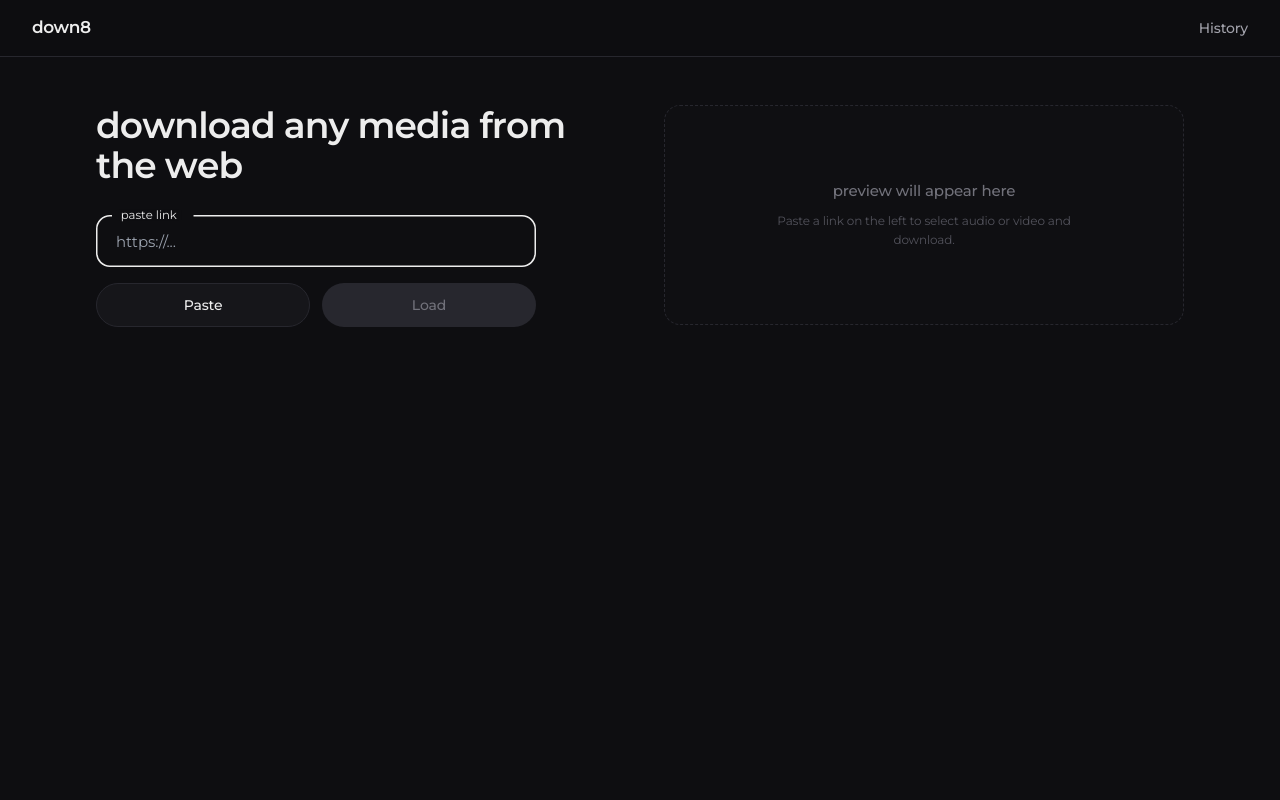
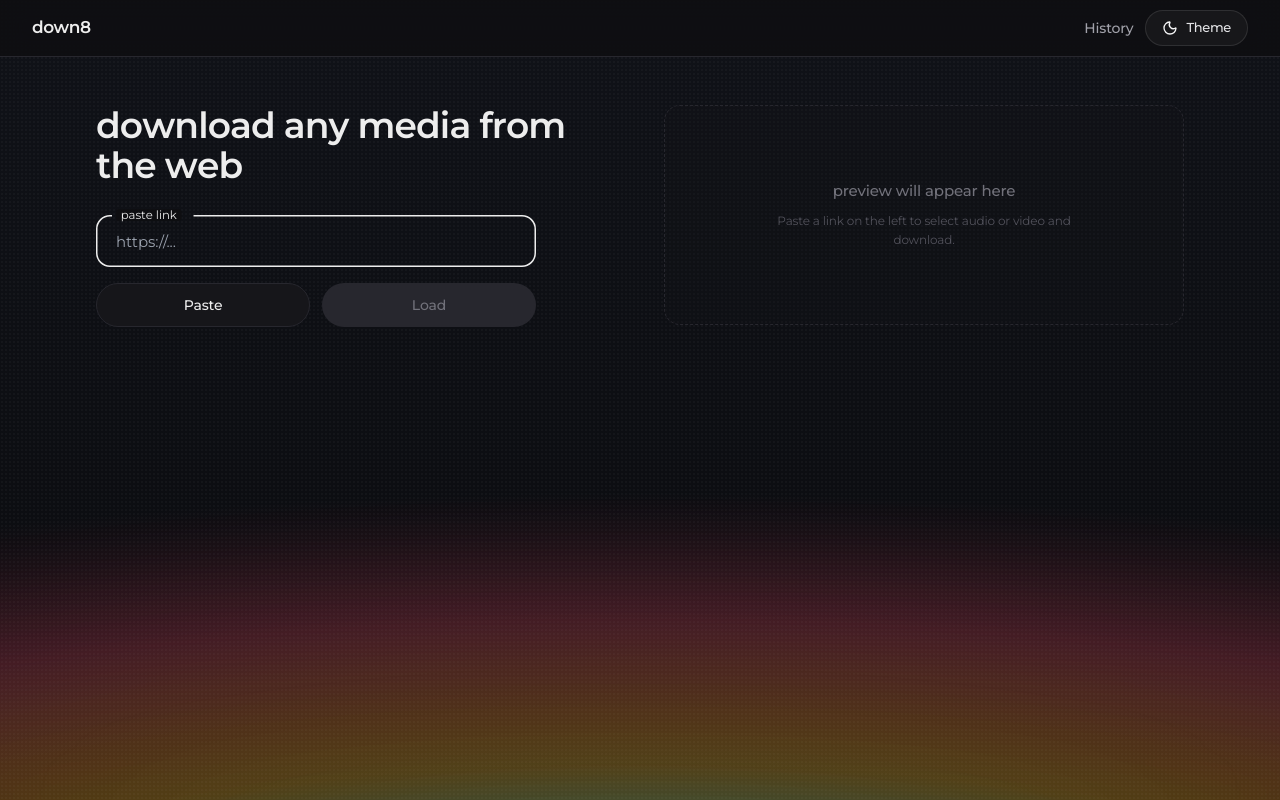
Before and after one commit to swxjj/down8, a React (Vite) app in the folder frontend/: page / in a window 1280 px wide. Built offline with nearby package versions, Linux system fonts and the light colour scheme; no server answers.

Commit message:
feat(ui): add dual theme backgrounds and MorphButton ThemeToggle in header

```diff
--- a/frontend/src/App.jsx
+++ b/frontend/src/App.jsx
@@ -7,6 +7,8 @@ import PreviewModal from './components/PreviewModal';
 import HistoryDrawer from './components/HistoryDrawer';
 import ErrorAlert from './components/ErrorAlert';
 import TextEffect from './components/core/text-effect';
+import DarkArcBandsBackground from './components/background-gradient/dark-arc-bands-background';
+import CoralGlowBackground from './components/background-gradient/coral-glow-background';
 import {
   fetchMediaInfo,
   startDownload,
@@ -37,6 +39,37 @@ export default function App() {
     }
   });
   const [isHistoryOpen, setIsHistoryOpen] = useState(false);
+
+  // Theme state (isDark defaults to true)
+  const [isDark, setIsDark] = useState(() => {
+    try {
+      const saved = localStorage.getItem('theme');
+      if (saved) return saved === 'dark';
+      return true;
+    } catch {
+      return true;
+    }
+  });
+
+  const toggleTheme = () => {
+    setIsDark((prev) => {
+      const next = !prev;
+      try {
+        localStorage.setItem('theme', next ? 'dark' : 'light');
+      } catch (e) {
+        console.warn('Failed to persist theme', e);
+      }
+      return next;
+    });
+  };
+
+  useEffect(() => {
+    if (isDark) {
+      document.documentElement.classList.add('dark');
+    } else {
+      document.documentElement.classList.remove('dark');
+    }
+  }, [isDark]);
 
   // In-browser Preview Modal state
   const [previewTask, setPreviewTask] = useState(null);
@@ -298,10 +331,24 @@ export default function App() {
   };
 
   return (
-    <div className="h-screen w-screen overflow-hidden bg-[#0e0e11] text-[#ededed] flex flex-col justify-between selection:bg-[#27272a] selection:text-white font-sans">
+    <div className="relative isolate h-screen w-screen overflow-hidden bg-transparent text-neutral-900 dark:text-[#ededed] flex flex-col justify-between selection:bg-[#27272a] selection:text-white font-sans transition-colors duration-500">
+
+      {/* Persistent Fixed Dual Theme Backgrounds with Smooth Cross-fading */}
+      <div className="fixed inset-0 -z-10 pointer-events-none overflow-hidden" aria-hidden="true">
+        <div className={`absolute inset-0 transition-opacity duration-700 ease-in-out ${isDark ? 'opacity-100' : 'opacity-0'}`}>
+          <DarkArcBandsBackground className="w-full h-full min-h-screen" />
+        </div>
+        <div className={`absolute inset-0 transition-opacity duration-700 ease-in-out ${isDark ? 'opacity-0' : 'opacity-100'}`}>
+          <CoralGlowBackground className="w-full h-full min-h-screen" />
+        </div>
+      </div>
 
       {/* Navigation Header */}
-      <Header onOpenHistory={() => setIsHistoryOpen(true)} />
+      <Header
+        onOpenHistory={() => setIsHistoryOpen(true)}
+        isDark={isDark}
+        toggleTheme={toggleTheme}
+      />
 
       {/* Main Split-Screen Workbench - Positioned higher up, Locked to Viewport */}
       <main className="flex-1 flex items-start justify-center max-w-6xl mx-auto px-4 sm:px-8 pt-6 sm:pt-10 lg:pt-12 w-full overflow-hidden">
@@ -314,7 +361,7 @@ export default function App() {
                 per="char"
                 preset="fade"
                 as="h1"
-                className="text-3xl sm:text-4xl font-semibold tracking-tight text-[#ededed] leading-tight"
+                className="text-3xl sm:text-4xl font-semibold tracking-tight text-neutral-900 dark:text-[#ededed] leading-tight"
               >
                 download any media from the web
               </TextEffect>
--- a/frontend/src/components/Header.jsx
+++ b/frontend/src/components/Header.jsx
@@ -1,22 +1,28 @@
 import React from 'react';
+import ThemeToggle from './ui/ThemeToggle';
 
-export default function Header({ onOpenHistory }) {
+export default function Header({ onOpenHistory, isDark, toggleTheme }) {
   return (
-    <header className="w-full border-b border-[#27272e] bg-[#0e0e11]/90 backdrop-blur-sm sticky top-0 z-40 text-[#ededed] font-sans">
+    <header className="w-full border-b border-black/10 dark:border-[#27272e] bg-white/70 dark:bg-[#0e0e11]/80 backdrop-blur-md sticky top-0 z-40 text-neutral-900 dark:text-[#ededed] font-sans transition-colors duration-500">
       <div className="max-w-7xl mx-auto px-4 sm:px-8 h-14 flex items-center justify-between">
-        <span className="text-[17px] font-semibold tracking-tight text-[#ededed] select-none">
+        <span className="text-[17px] font-semibold tracking-tight text-neutral-900 dark:text-[#ededed] select-none">
           down8
         </span>
 
+        <div className="flex items-center gap-3">
           {/* Text-only History with interactive hover underline (no buttons, no numbers) */}
           <button
             type="button"
             onClick={onOpenHistory}
-          className="text-[14px] font-medium text-[#a1a1aa] hover:text-[#ededed] transition-colors relative py-1 group focus:outline-none bg-transparent border-0 cursor-pointer"
+            className="text-[14px] font-medium text-neutral-600 dark:text-[#a1a1aa] hover:text-neutral-900 dark:hover:text-[#ededed] transition-colors relative py-1 group focus:outline-none bg-transparent border-0 cursor-pointer"
           >
             <span>History</span>
-          <span className="absolute bottom-0 left-0 w-0 h-[1.5px] bg-[#ededed] transition-all duration-200 group-hover:w-full" />
+            <span className="absolute bottom-0 left-0 w-0 h-[1.5px] bg-neutral-900 dark:bg-[#ededed] transition-all duration-200 group-hover:w-full" />
           </button>
+
+          {/* MorphButton Theme Toggle */}
+          <ThemeToggle isDark={isDark} toggleTheme={toggleTheme} />
+        </div>
       </div>
     </header>
   );
--- /dev/null
+++ b/frontend/src/components/background-gradient/coral-glow-background.jsx
@@ -0,0 +1,34 @@
+import React, { forwardRef } from 'react';
+
+export const CoralGlowBackground = forwardRef(
+  ({ children, className = '', ...props }, ref) => {
+    return (
+      <div
+        ref={ref}
+        data-slot="coral-glow-background"
+        className={`relative isolate overflow-hidden bg-[#FFFBF9] ${className}`}
+        {...props}
+      >
+        <div
+          aria-hidden="true"
+          className="pointer-events-none absolute -inset-6 -z-10 blur-xl"
+        >
+          <div className="absolute inset-0 bg-[#FFFBF9]" />
+          <div className="absolute top-[6%] -left-[8%] h-[68%] w-[62%] rounded-full bg-[#FDA4AF] opacity-75 blur-3xl" />
+          <div className="absolute top-[18%] right-[-6%] h-[58%] w-[58%] rounded-full bg-[#FDBA74] opacity-70 blur-3xl" />
+          <div className="absolute bottom-[-24%] left-[30%] h-[64%] w-[64%] rounded-full bg-[#FB7185] opacity-60 blur-3xl" />
+          <div className="absolute right-[14%] bottom-[8%] h-[52%] w-[52%] rounded-full bg-[#FDE68A] opacity-65 blur-3xl" />
+        </div>
+        <div
+          aria-hidden="true"
+          className="pointer-events-none absolute inset-0 -z-10 [background-image:radial-gradient(circle_at_center,#000_1px,transparent_1px)] [background-size:4px_4px] opacity-[0.03]"
+        />
+        {children}
+      </div>
+    );
+  }
+);
+
+CoralGlowBackground.displayName = 'CoralGlowBackground';
+
+export default CoralGlowBackground;
--- /dev/null
+++ b/frontend/src/components/background-gradient/dark-arc-bands-background.jsx
@@ -0,0 +1,40 @@
+import React, { forwardRef } from 'react';
+
+export const DarkArcBandsBackground = forwardRef(
+  ({ children, className = '', ...props }, ref) => {
+    return (
+      <div
+        ref={ref}
+        data-slot="dark-arc-bands-background"
+        className={`relative isolate overflow-hidden bg-[#0A0B0E] ${className}`}
+        {...props}
+      >
+        <div
+          aria-hidden="true"
+          className="pointer-events-none absolute inset-0 -z-10 bg-[linear-gradient(180deg,#101218_0%,#0A0B0E_100%)]"
+        />
+        <div
+          aria-hidden="true"
+          className="pointer-events-none absolute -bottom-[28%] left-1/2 -z-10 h-[92%] w-[150%] -translate-x-1/2 rounded-[100%] [background:radial-gradient(ellipse_120%_88%_at_50%_100%,rgba(56,189,248,0.34)_0%,rgba(45,212,191,0.28)_18%,rgba(245,158,11,0.22)_40%,rgba(244,63,94,0.18)_62%,rgba(10,11,14,0)_82%)]"
+        />
+        <div
+          aria-hidden="true"
+          className="pointer-events-none absolute -bottom-[22%] left-1/2 -z-10 h-[78%] w-[128%] -translate-x-1/2 rounded-[100%] blur-2xl [background:radial-gradient(ellipse_110%_80%_at_50%_100%,rgba(56,189,248,0.18)_0%,rgba(45,212,191,0.15)_22%,rgba(251,191,36,0.12)_46%,rgba(251,113,133,0.10)_68%,transparent_86%)]"
+        />
+        <div
+          aria-hidden="true"
+          className="pointer-events-none absolute -bottom-[18%] left-1/2 -z-10 h-[58%] w-[104%] -translate-x-1/2 rounded-[100%] blur-3xl [background:radial-gradient(ellipse_100%_70%_at_50%_100%,rgba(255,255,255,0.08)_0%,transparent_68%)]"
+        />
+        <div
+          aria-hidden="true"
+          className="pointer-events-none absolute inset-0 -z-10 [background-image:radial-gradient(circle_at_center,rgba(255,255,255,0.7)_1px,transparent_1px)] [background-size:4px_4px] opacity-[0.04]"
+        />
+        {children}
+      </div>
+    );
+  }
+);
+
+DarkArcBandsBackground.displayName = 'DarkArcBandsBackground';
+
+export default DarkArcBandsBackground;
--- /dev/null
+++ b/frontend/src/components/ui/ThemeToggle.jsx
@@ -0,0 +1,47 @@
+import React from 'react';
+import { AnimatePresence, motion } from 'framer-motion';
+import { Moon, Sun } from 'lucide-react';
+
+export function ThemeToggle({ isDark, toggleTheme }) {
+  return (
+    <button
+      type="button"
+      onClick={toggleTheme}
+      className="relative flex items-center justify-center h-[36px] px-4 rounded-[40px] bg-black/[0.04] dark:bg-white/[0.04] hover:bg-black/[0.08] dark:hover:bg-white/[0.08] border border-black/10 dark:border-white/10 cursor-pointer transition-colors duration-150 select-none outline-none focus:outline-none"
+      aria-label={isDark ? "Switch to light theme" : "Switch to dark theme"}
+    >
+      <div className="w-4 h-4 relative flex items-center justify-center">
+        <AnimatePresence mode="popLayout" initial={false}>
+          {isDark ? (
+            <motion.div
+              key="moon"
+              initial={{ opacity: 0, scale: 0.6, rotate: -45 }}
+              animate={{ opacity: 1, scale: 1, rotate: 0 }}
+              exit={{ opacity: 0, scale: 0.6, rotate: 45 }}
+              transition={{ duration: 0.2 }}
+              className="flex items-center justify-center"
+            >
+              <Moon className="w-4 h-4 text-zinc-100" />
+            </motion.div>
+          ) : (
+            <motion.div
+              key="sun"
+              initial={{ opacity: 0, scale: 0.6, rotate: 45 }}
+              animate={{ opacity: 1, scale: 1, rotate: 0 }}
+              exit={{ opacity: 0, scale: 0.6, rotate: -45 }}
+              transition={{ duration: 0.2 }}
+              className="flex items-center justify-center"
+            >
+              <Sun className="w-4 h-4 text-amber-500" />
+            </motion.div>
+          )}
+        </AnimatePresence>
+      </div>
+      <span className="font-medium tracking-tight text-[13px] ml-2 text-zinc-800 dark:text-zinc-200">
+        Theme
+      </span>
+    </button>
+  );
+}
+
+export default ThemeToggle;
```
Lines whose indentation alone changed are shown as unchanged.
